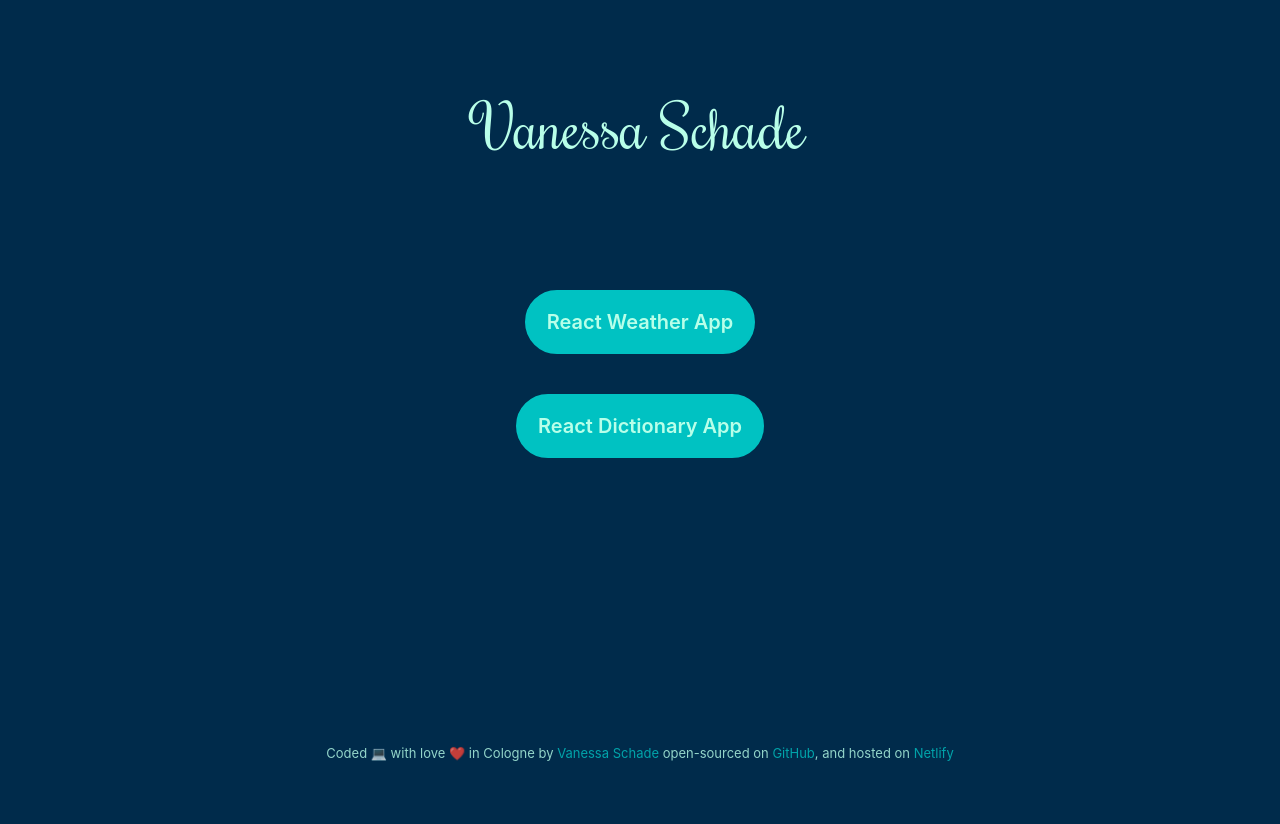
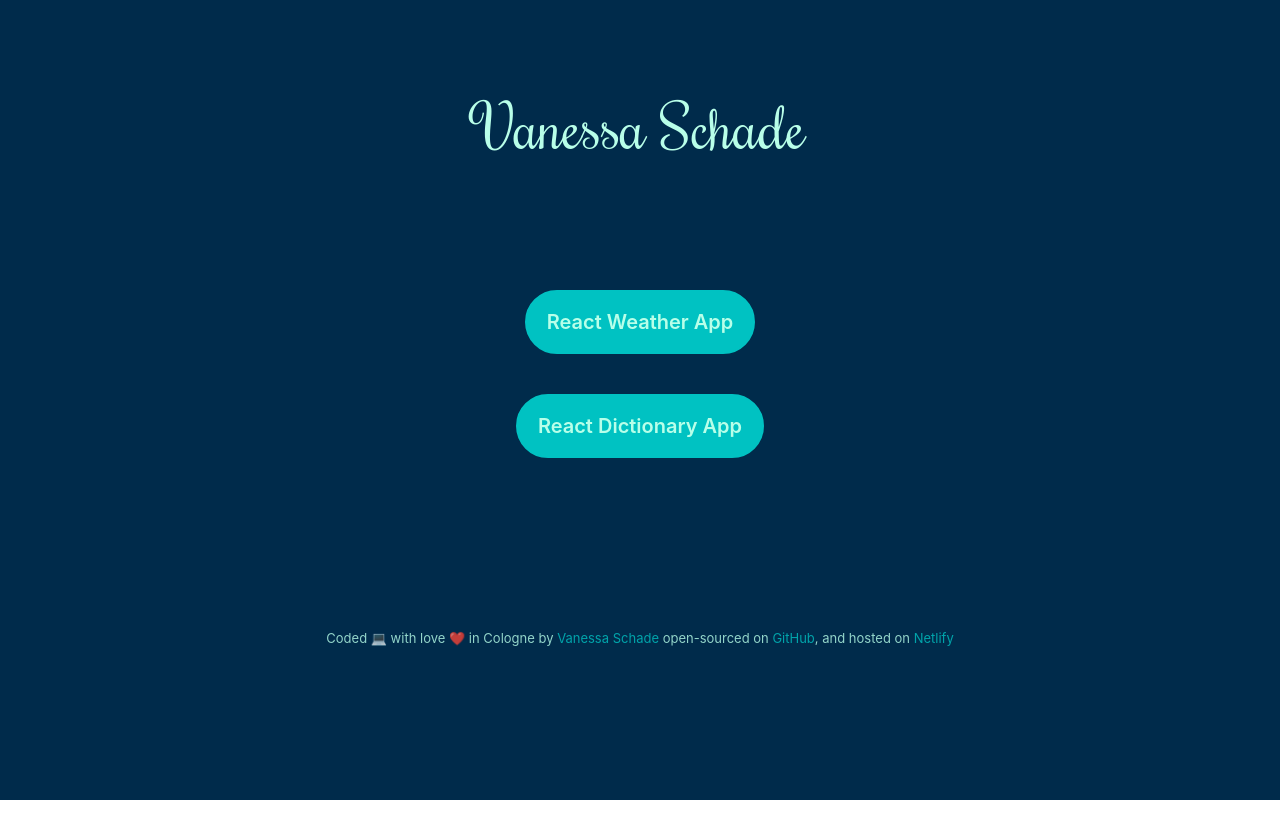
Before and after one commit to The-Travelling-Colognian/react-weather-dictionary-landingpage, a React (Create React App) app: page / in a window 1280 px wide. After the commit the page ends 800 px from the top, so only its background shows below. Built offline with nearby package versions, Linux system fonts and the light colour scheme; the HTML template or start-up script is replaced by a standard one.

Commit message:
Changed the padding of the footer

```diff
--- a/src/Footer.css
+++ b/src/Footer.css
@@ -3,7 +3,7 @@
   font-weight: 400;
   color: var(--primary-color);
   opacity: 0.8;
-  padding: 250px 0 60px 0;
+  padding: 135px 0 60px 0;
 }
 
 .Footer a {
```
